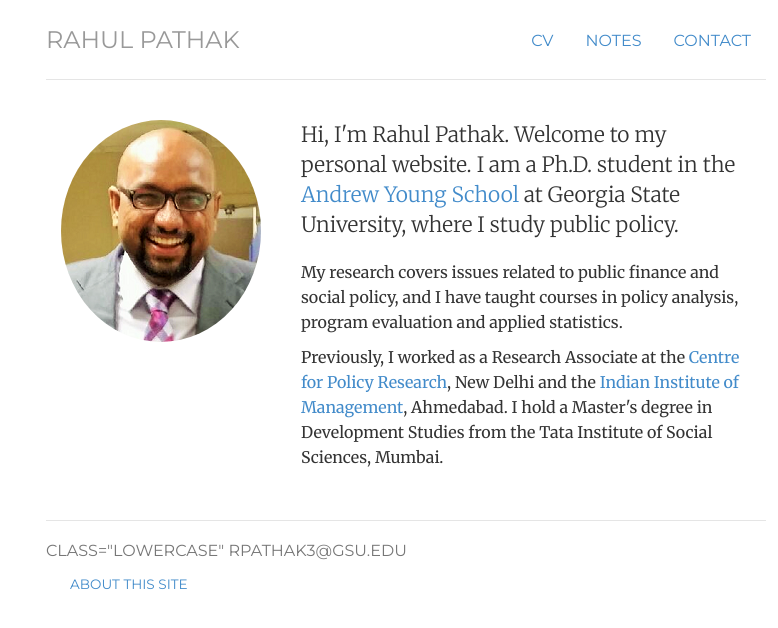
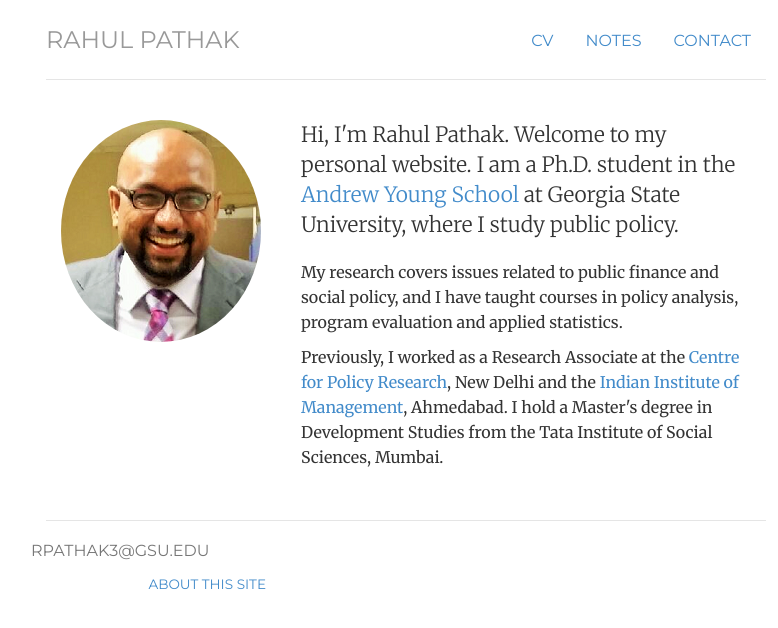
Before and after one commit to pathak-rahul/pathak-rahul.github.io, a Jekyll site: the page built from index.html, in a window 1280 px wide. Shown: the top 628 px of the page, without its empty margins (234-1012 px from the left). Built offline with Jekyll 4.4.1, drawn with Linux system fonts in a browser that asks for light colours.

Commit message:
Update footer.html

```diff
--- a/_includes/footer.html
+++ b/_includes/footer.html
@@ -1,7 +1,7 @@
 <div class="footer">
 	<div class="row">
-	<div class="col-sm-8">
-	<p> class="lowercase" rpathak3&commat;gsu.edu</p>
+	<div class="lowercase">
+	<p> rpathak3&commat;gsu.edu</p>
 	<div class="col-sm-4">
 	<p class="pull-right"><small><a href="/about" title="About this site">About this site</a></small></p>
 	</div>
```
